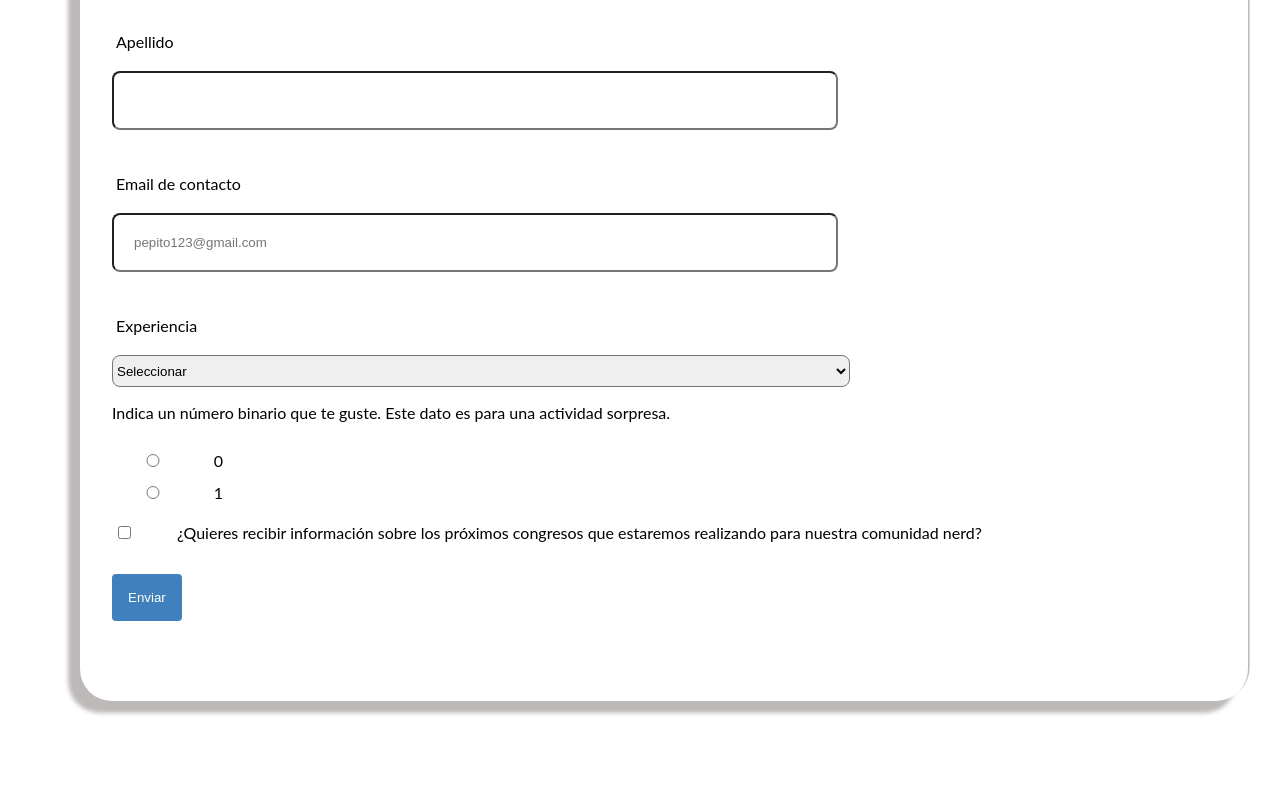
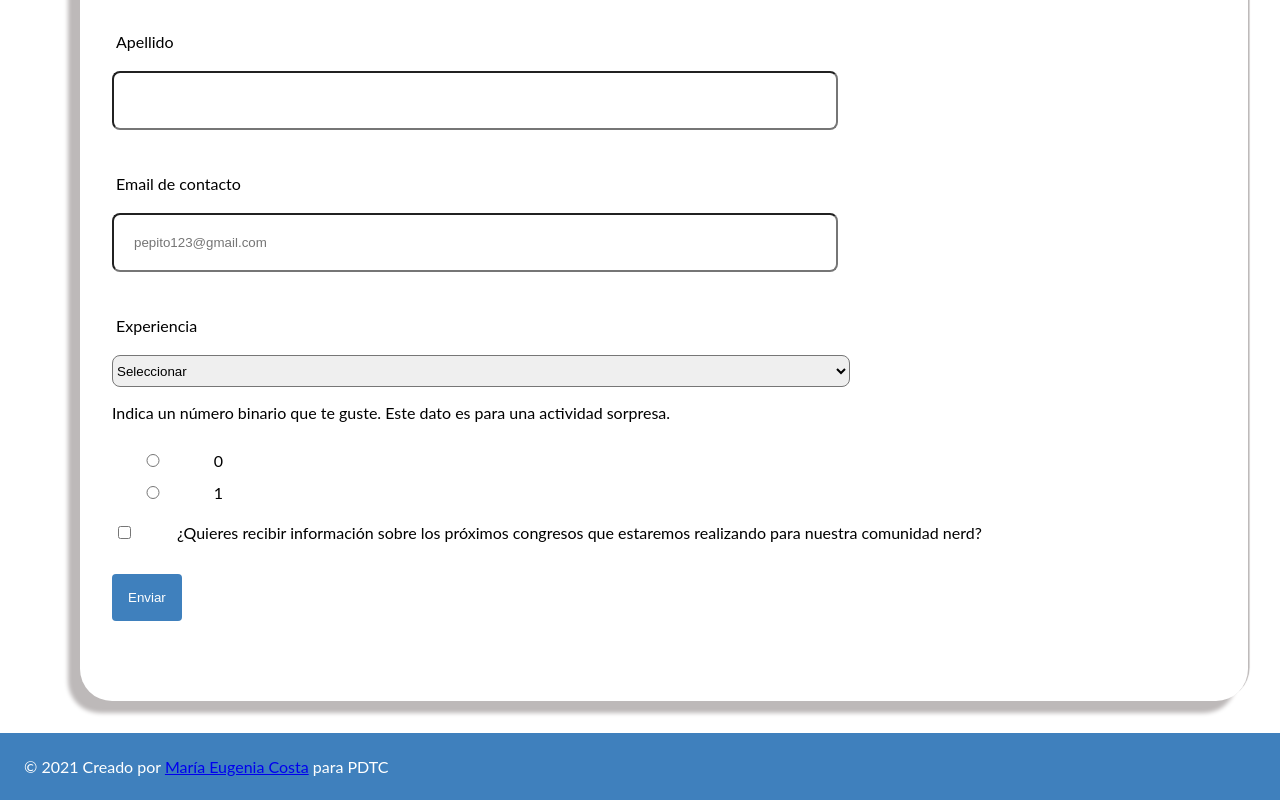
Before and after one commit to eugenia1984/Form-Geek-convention, a plain HTML site: page index.html in a window 1280 px wide. Shown: the part 382-1182 px from the top of the page. Before the commit the page ends 1115 px from the top, so only its background shows below. Drawn offline with Linux system fonts and the light colour scheme.

Commit message:
copleted de html and css, still have to validate with js

```diff
--- a/css/style.css
+++ b/css/style.css
@@ -109,3 +109,10 @@ button {
 button:hover {
   background-color: var(--bg-secondary);
 }
+
+/*** Footer ****/
+footer {
+  background-color: var(--primary);
+  color: var(--secondary);
+  padding: 0.5rem;
+}
--- a/index.html
+++ b/index.html
@@ -13,7 +13,7 @@
   </header>
   <section>
     <h1>Inscripción al primer congreso Nerd de programadores</h1>
-    <form action="" method="">
+    <form action="https://formspree.io/f/xnqoebva" method="post">
       <label for="name"> Nombre</label>
       <input type="text" id="name">
       <label for="lastname"> Apellido</label>
@@ -34,12 +34,10 @@
       <input class="opcion4" type="checkbox" id="info">
       <label class="opcion3" for="info">¿Quieres recibir información sobre los próximos congresos que estaremos realizando para nuestra comunidad nerd?</label>
       <button type="submit"> Enviar</button>
-
     </form>
-
   </section>
   <footer>
-
+    <p>&copy; 2021 Creado por  <a href="https://www.linkedin.com/in/maríaeugeniacosta" target="_blank"class="link-instagram"> María Eugenia Costa</a> para PDTC</p>
   </footer>
 
 </body>
```
